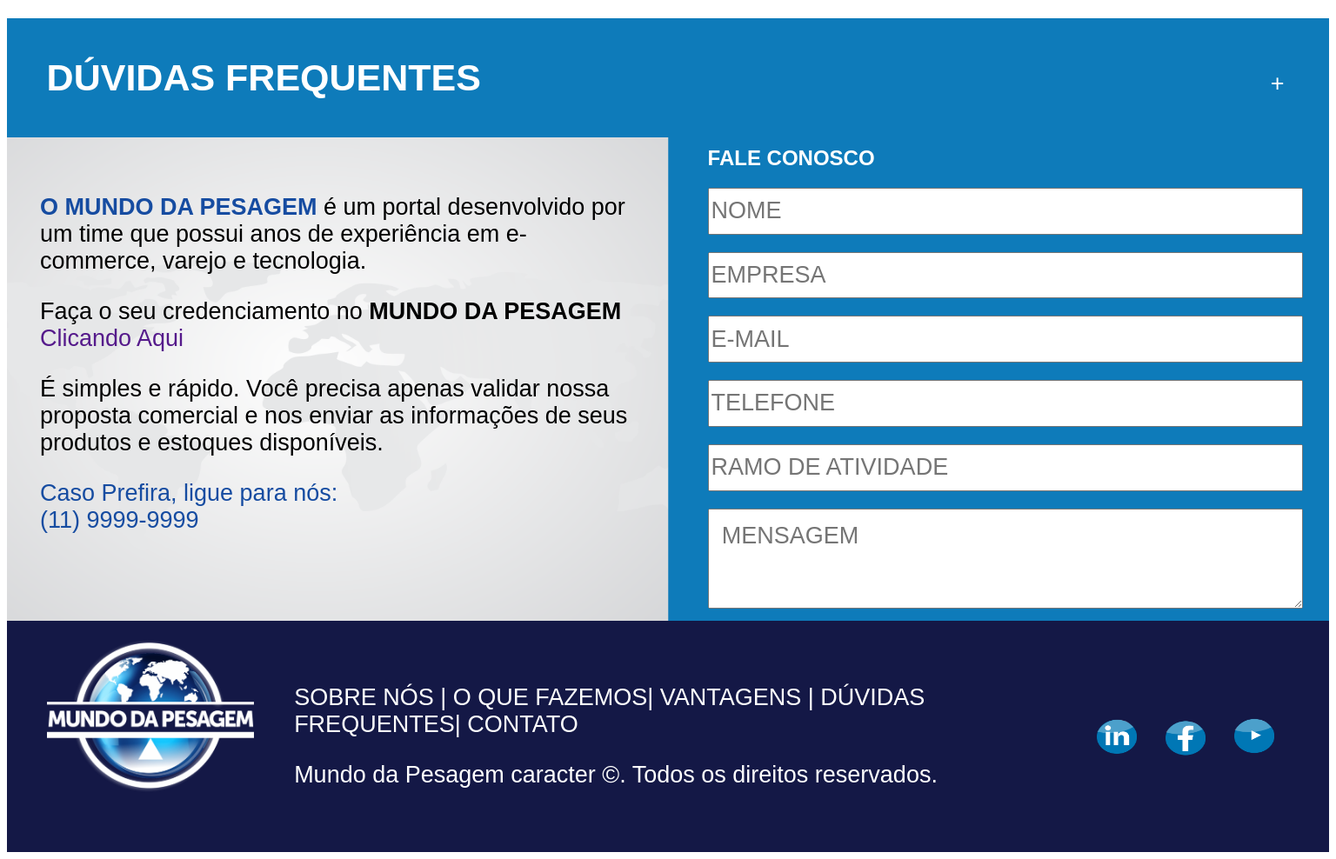
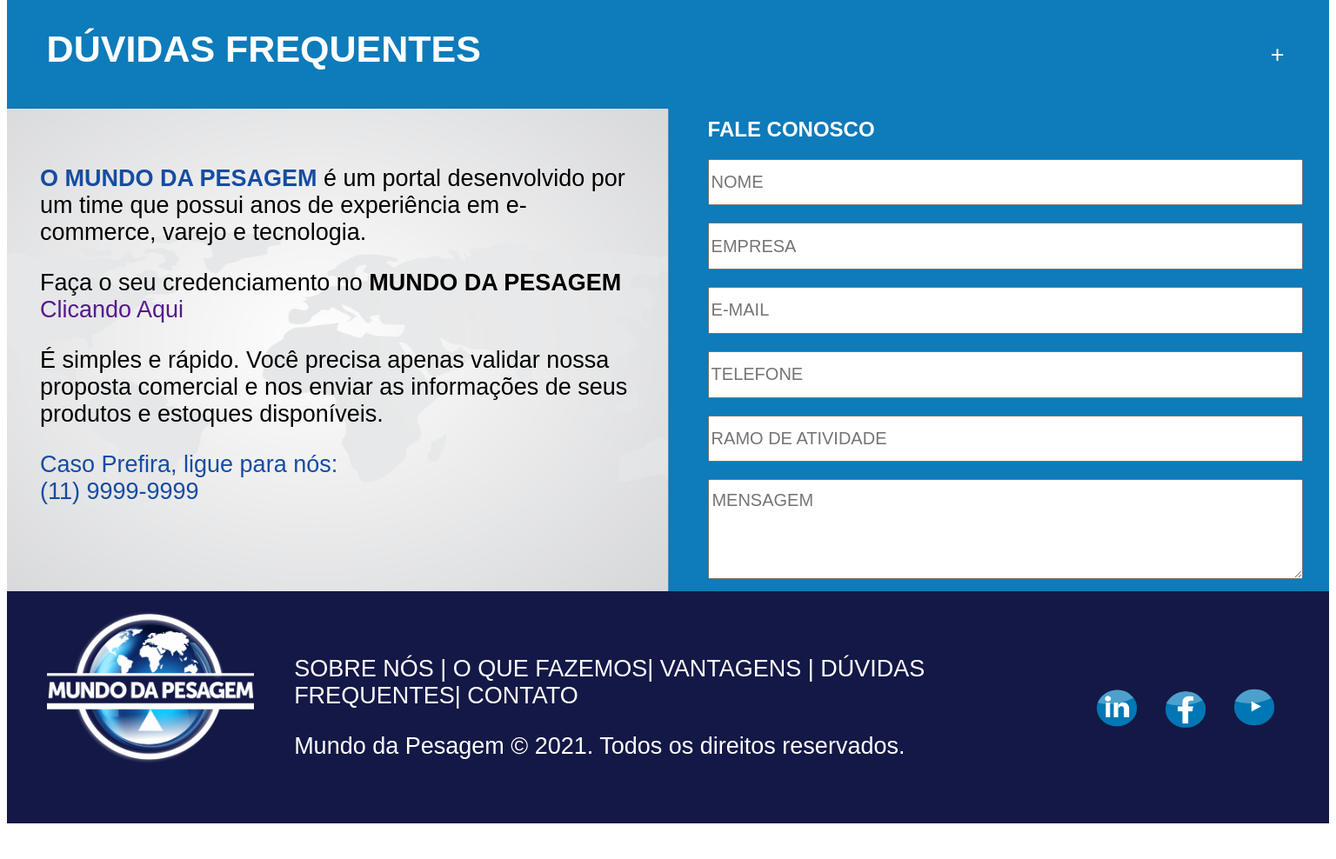
Before and after one commit to ValmyrTavares/MundoDaPesagem.io, a website: page index.html in a window 1536 px wide. Shown: the part 2285-3273 px from the top of the page at 87% size. After the commit the page ends 3240 px from the top, so only its background shows below. Drawn offline with Linux system fonts and the light colour scheme.

Commit message:
Mudando a imagem do triangulo, e freio no front-size dos inputs e corrigindo o texto do footer

```diff
--- a/css/scss/style.scss
+++ b/css/scss/style.scss
@@ -299,16 +299,16 @@
           width: 90%;
           height: 3.5vw;
           margin:10px 6%;
-          font-size:$size-p-desktop;
+          font-size:1.3vw;
         }
         textarea{
             width: 90%;
             height: 7.5vw;
             margin:10px 6%;
             color:black;
-            font-size:$size-p-desktop;
+            font-size:1.3vw;
             font-family: arial;
-            padding: 2%;
+            padding: 1.5% .5%;
         }
     }
 }
@@ -360,6 +360,18 @@
             }
         }
     }
+    .contact-us{
+        form{
+            input{
+                font-size: 20px;
+            }
+            textarea{
+                font-size: 20px;
+            }
+        }
+
+    }
+
 
 
 }
--- a/index.html
+++ b/index.html
@@ -49,7 +49,7 @@
                      ampliar as vendas e a capilaridade de sua atuação através de um e-commerce bem planejado e
                       executado tornou-se uma prioridade.
             </p>
-            <img src="./asset/riscoazul.png" alt="fechamento">
+            <img src="./asset/linhatriangulo.png" alt="fechamento">
         </article>
         <main class="service">
             <div>
@@ -119,7 +119,7 @@
             <div class="menu-footer">
                 <P> <a href="sobreNos.html">SOBRE NÓS</a> |  <a href="oQueFazemos.html">O QUE FAZEMOS</a>|<a href="vantagens.html"> VANTAGENS</a>
                      | <a href="duvidasFrequentes.html">DÚVIDAS FREQUENTES</a>|  <a href="#contact">CONTATO</a></P>
-                <P>Mundo da Pesagem caracter &#169;. Todos os direitos reservados. </P>
+                <P>Mundo da Pesagem &#169; 2021. Todos os direitos reservados. </P>
             </div>
             <div class="sociais-midias">
                 <img src="./asset/linkFooter.png" alt="">
```
Also changed, not shown: duvidasFrequentes.html (+1 -1 lines), oQueFazemos.html (+1 -1 lines), sobreNos.html (+1 -1 lines), vantagens.html (+1 -1 lines), asset/linhatriangulo.png (added), css/style.css.
